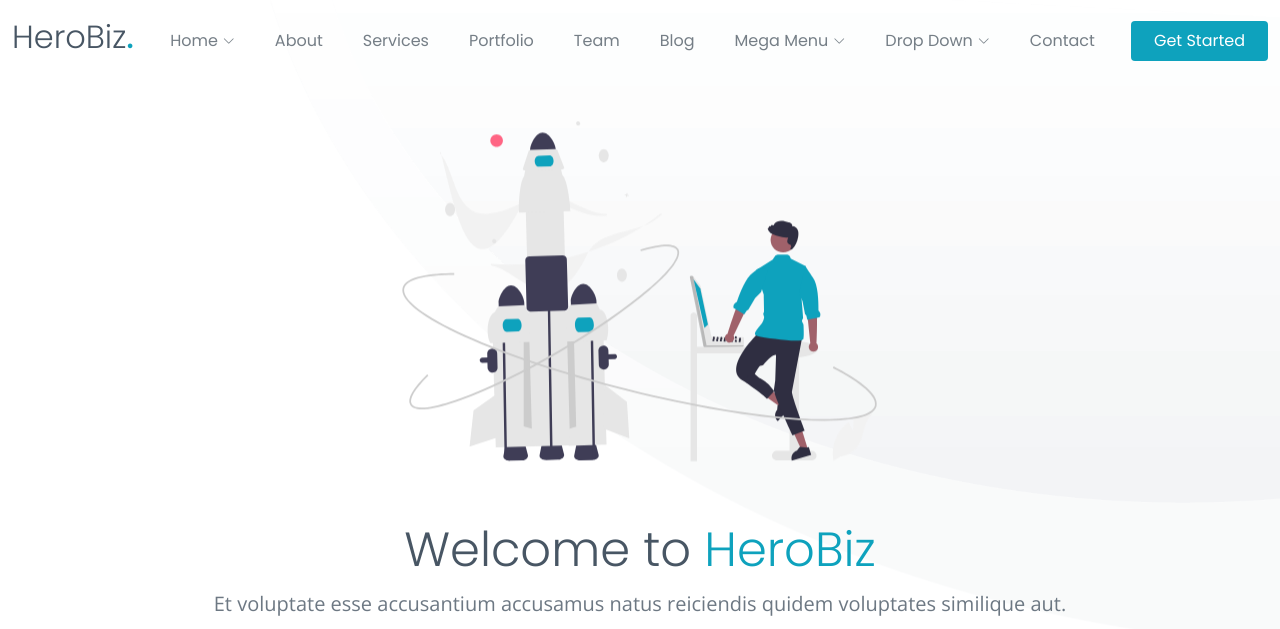
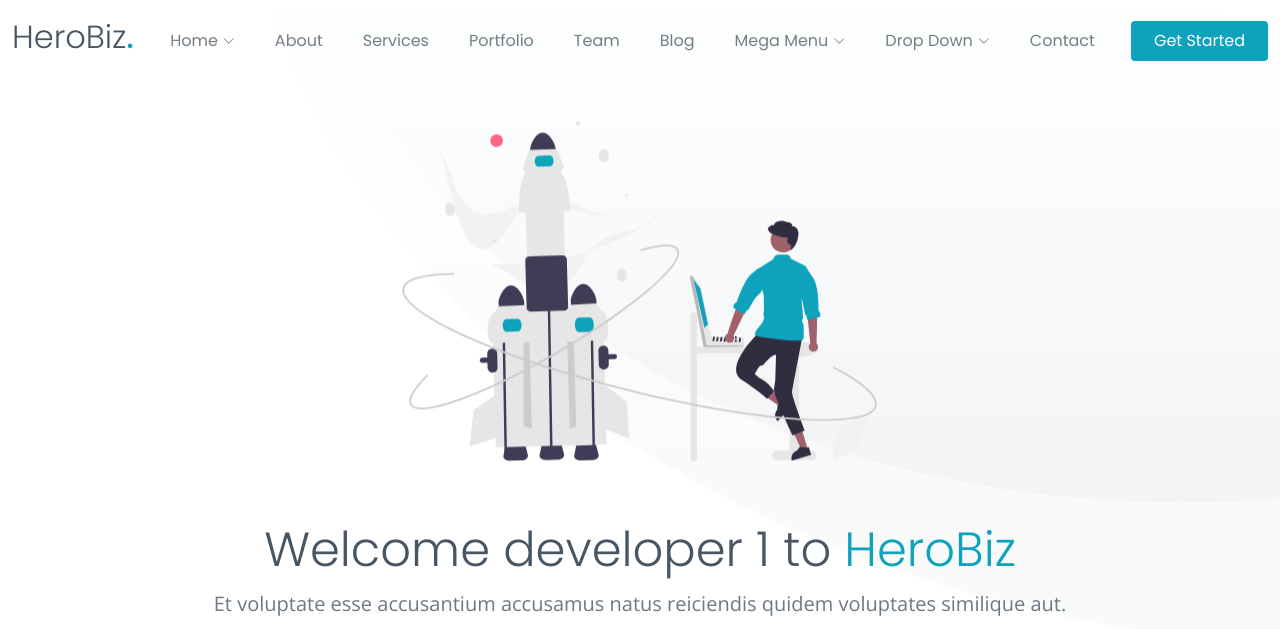
Before and after one commit to factorITEnriqueG/aws-proyecto, a plain HTML site: page index.html in a window 1280 px wide. Shown: the top 629 px of the page. Drawn offline with nearby package versions, Linux system fonts and the light colour scheme.

Commit message:
Develoer 1

```diff
--- a/index.html
+++ b/index.html
@@ -128,7 +128,7 @@
   <section id="hero-animated" class="hero-animated d-flex align-items-center">
     <div class="container d-flex flex-column justify-content-center align-items-center text-center position-relative" data-aos="zoom-out">
       <img src="assets/img/hero-carousel/hero-carousel-3.svg" class="img-fluid animated">
-      <h2>Welcome to <span>HeroBiz</span></h2>
+      <h2>Welcome developer 1 to <span>HeroBiz</span></h2>
       <p>Et voluptate esse accusantium accusamus natus reiciendis quidem voluptates similique aut.</p>
       <div class="d-flex">
         <a href="#about" class="btn-get-started scrollto">Get Started</a>
```
